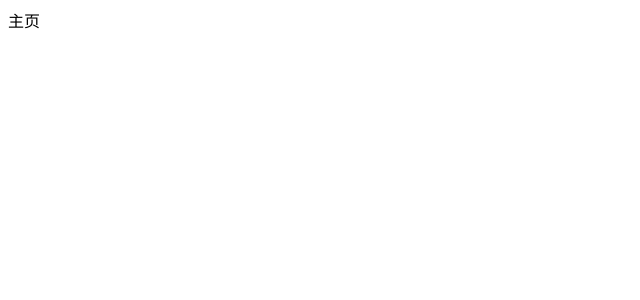
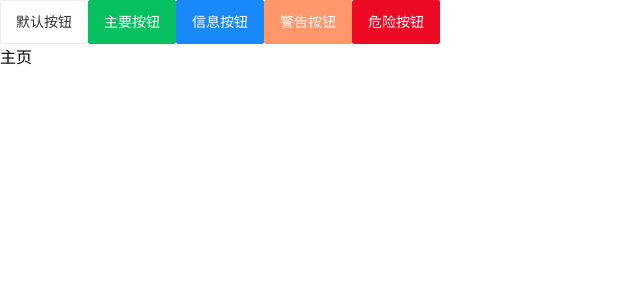
Before and after one commit to zhangyan665911/hm-toutiao-91-yidong, a Vue app: page / in a window 1280 px wide. Shown: the top 300 px of the page, without its empty margins (0-640 px from the left). Built offline with nearby package versions, Linux system fonts and the light colour scheme.

Commit message:
导入使用vant

```diff
--- a/package.json
+++ b/package.json
@@ -9,6 +9,7 @@
   },
   "dependencies": {
     "core-js": "^3.4.4",
+    "vant": "^2.4.2-beta.2",
     "vue": "^2.6.10",
     "vue-router": "^3.1.3",
     "vuex": "^3.1.2"
--- a/src/App.vue
+++ b/src/App.vue
@@ -1,5 +1,10 @@
 <template>
   <div id="app">
+    <van-button type="default">默认按钮</van-button>
+    <van-button type="primary">主要按钮</van-button>
+    <van-button type="info">信息按钮</van-button>
+    <van-button type="warning">警告按钮</van-button>
+    <van-button type="danger">危险按钮</van-button>
     <router-view/>
   </div>
 </template>
--- a/src/main.js
+++ b/src/main.js
@@ -2,6 +2,9 @@
 import App from './App.vue'
 import router from './router'
 import store from './store'
+import Vant from 'vant'
+import 'vant/lib/index.css'
+Vue.use(Vant)// 一旦完成注冊 在任意地方都可以用
 
 Vue.config.productionTip = false
 
```
Also changed, not shown: 1 other file (tests, documents, lock files or other folders).
